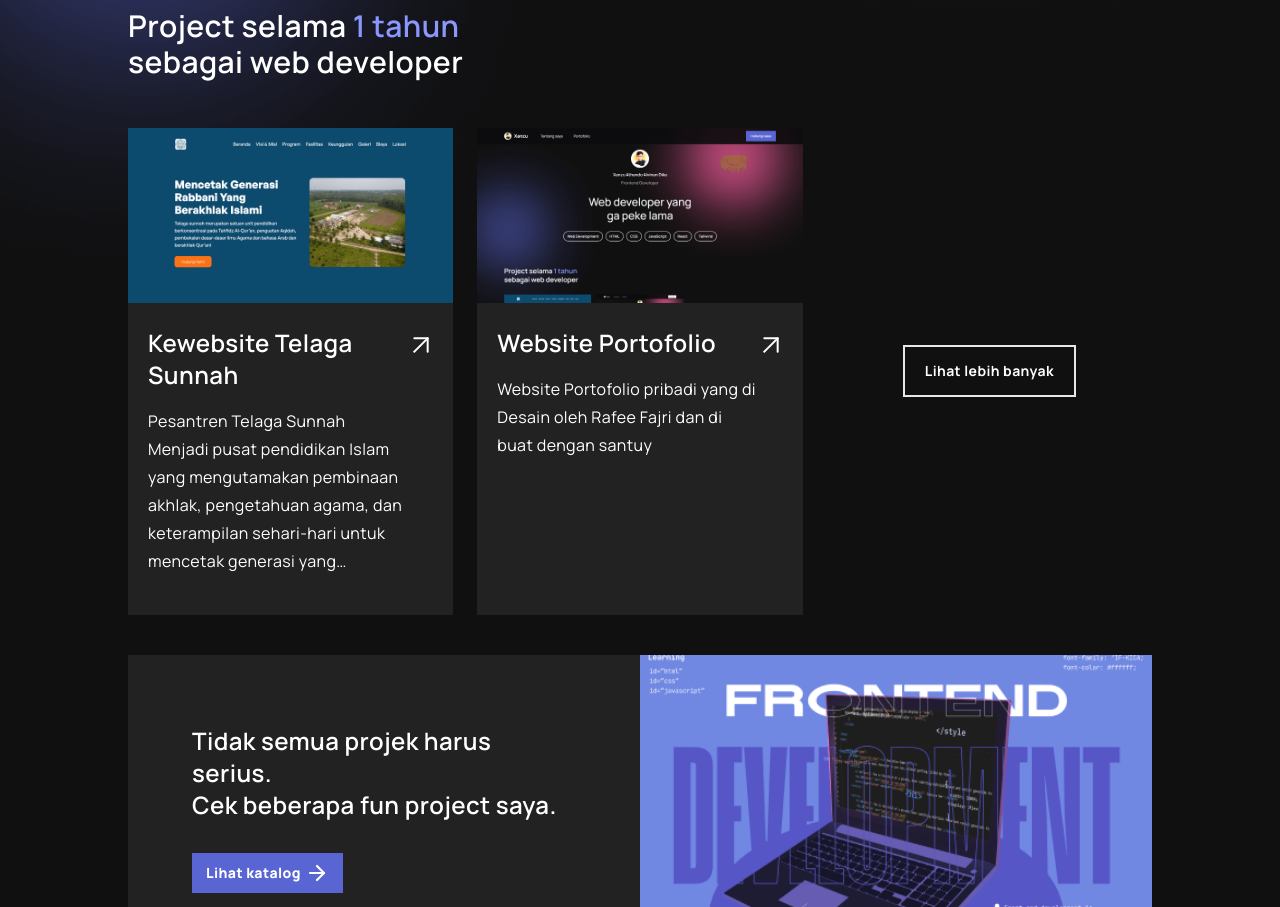
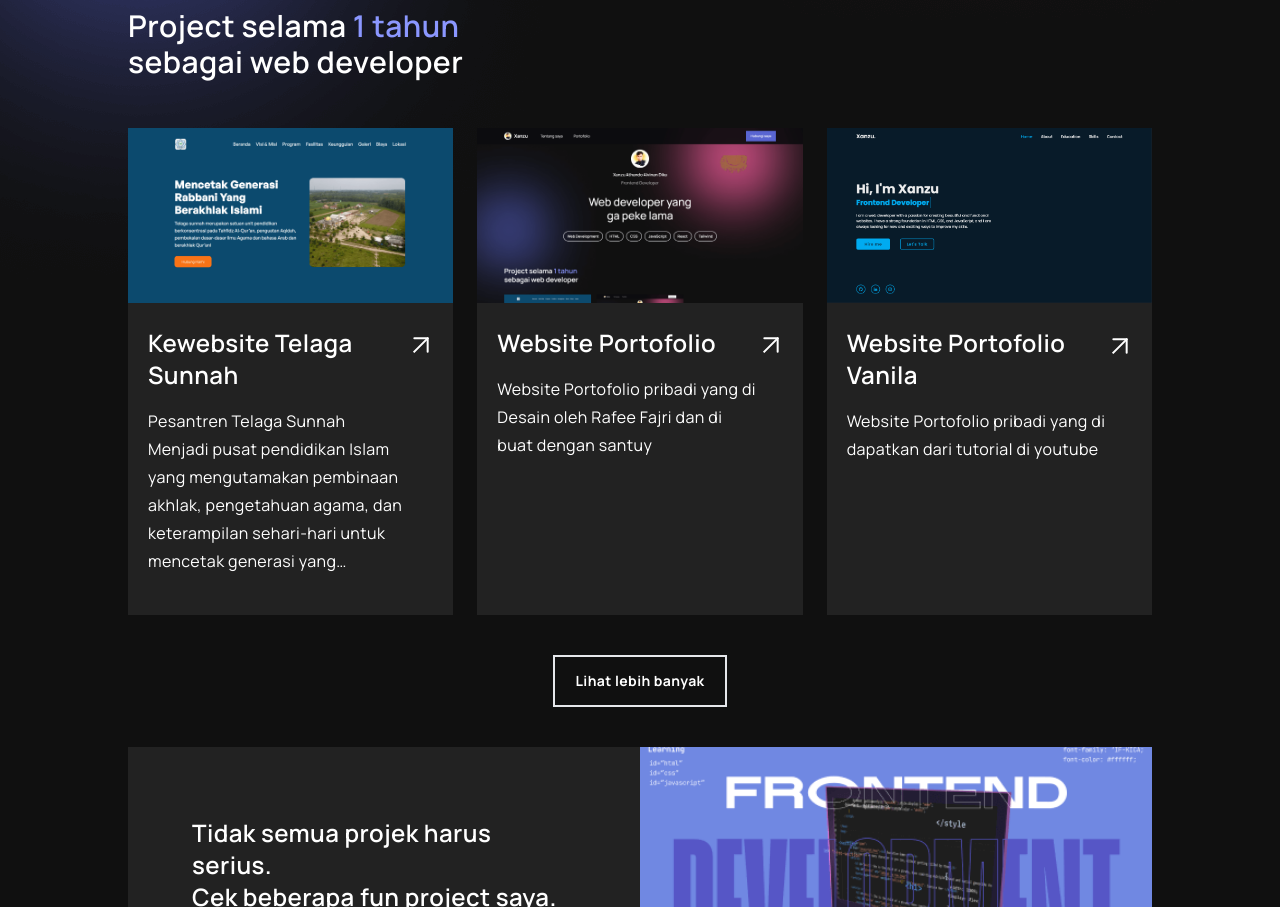
Before and after one commit to xandoalka/XanzuPortofolio, a React (Vite) app: page / in a window 1280 px wide. Shown: the part 580-1487 px from the top of the page. Built offline with nearby package versions, Linux system fonts and the light colour scheme.

Commit message:
update project

```diff
--- a/src/component/Project.jsx
+++ b/src/component/Project.jsx
@@ -1,13 +1,13 @@
 import frontend from '../assets/frontend.png'
 import { Link } from 'react-router-dom'
-import TemplateProject from './ui/TemplateProject'
+import TemplateProject from './template/TemplateProject'
 import { useContext } from 'react'
 import { DataProject } from './context/dataProjectContext'
 
 const Project = () => {
     const [data] = useContext(DataProject)
 
-    return(
+    return (
         <section className="text-white pt-20 pb-0 sm:py-20">
             <div className="w-[85%] lg:w-[80%] mx-auto">
                 <h2 className="text-2xl md:text-3xl text-center sm:text-start font-semibold max-w-sm leading-normal mb-12">Project selama <span className="text-[#8B97FF]">1 tahun</span> sebagai web developer</h2>
@@ -22,15 +22,15 @@ const Project = () => {
                             </TemplateProject>
                         </Link>
                     ))}
-                    <div className='w-full xl:w-1/3 flex justify-center items-center mt-6 lg:mt-0'>
-                        <Link to={'/portofolio'} className='border-2 py-[0.88rem] px-5 font-bold text-sm hover:bg-white hover:text-black  transition ease-linear duration-200'>Lihat lebih banyak</Link>
-                    </div>
+                </div>
+                <div className='w-full flex justify-center items-center mt-6 mb-10'>
+                    <Link to={'/portofolio'} className='border-2 py-[0.88rem] px-5 font-bold text-sm hover:bg-white hover:text-black  transition ease-linear duration-200'>Lihat lebih banyak</Link>
                 </div>
                 <div className='hidden md:flex bg-neutral-card flex-col md:flex-row lg:justify-between'>
                     <div className='flex flex-col justify-center px-12 py-10 xl:pl-16 xl:pr-0 max-w-md'>
                         <p className='text-xl md:text-xl xl:text-2xl leading-10 font-semibold h-20 lg:h-32'>Tidak semua projek harus serius.<br />Cek beberapa fun project saya.</p>
                         <Link to={'/portofolio'} className='flex gap-1 w-fit text-sm font-extrabold h-10 items-center px-3 border-2 border-transparent bg-primary hover:bg-white hover:text-[#101010] transition-all ease-linear duration-200'>Lihat katalog
-                            <svg xmlns="http://www.w3.org/2000/svg" width="24" height="24" viewBox="0 0 24 24" fill="none" stroke="currentColor" stroke-width="2.2" stroke-linecap="round" stroke-linejoin="round" class="lucide lucide-arrow-right"><path d="M5 12h14"/><path d="m12 5 7 7-7 7"/></svg>
+                            <svg xmlns="http://www.w3.org/2000/svg" width="24" height="24" viewBox="0 0 24 24" fill="none" stroke="currentColor" stroke-width="2.2" stroke-linecap="round" stroke-linejoin="round" class="lucide lucide-arrow-right"><path d="M5 12h14" /><path d="m12 5 7 7-7 7" /></svg>
                         </Link>
                     </div>
                     <img className='hidden lg:block sm:w-1/2' src={frontend} alt="frontend-image" />
--- a/src/component/Showchase.jsx
+++ b/src/component/Showchase.jsx
@@ -1,7 +1,7 @@
 import { Link } from 'react-router-dom'
 import { useContext, useState } from 'react'
 import { DataProject } from './context/dataProjectContext'
-import TemplateProject from './ui/TemplateProject'
+import TemplateProject from './template/TemplateProject'
 
 const Showchase = () => {
     const [data] = useContext(DataProject)
--- /dev/null
+++ b/src/component/template/TemplateProject.jsx
@@ -0,0 +1,21 @@
+const TemplateProject = ({img, title, description}) => {
+
+
+    return(
+        <>
+            <img src={img} alt="Project Kewebsite Telaga Sunnah" />
+            <article className='relative px-5 pt-6 pb-10'>
+                <h3 className='text-2xl font-semibold mb-4 leading-8 max-w-[15rem] xl:max-w-none'>{title}</h3>
+                <p className='w-11/12 leading-7 line-clamp-6'>{description}</p>
+                <span className='absolute top-[1.65rem] right-4'>
+                    <svg xmlns="http://www.w3.org/2000/svg" width="32" height="32" viewBox="0 0 32 32" fill="none">
+                        <path d="M9.33337 9.33334H22.6667V22.6667" stroke="white" stroke-width="2" stroke-linecap="round" stroke-linejoin="round"/>
+                        <path d="M9.33337 22.6667L22.6667 9.33334" stroke="white" stroke-width="2" stroke-linecap="square" stroke-linejoin="round"/>
+                    </svg>
+                </span>
+            </article>
+        </>
+    )
+}
+
+export default TemplateProject
--- a/src/component/ui/TemplateProject.jsx
+++ /dev/null
@@ -1,21 +0,0 @@
-const TemplateProject = ({img, title, description}) => {
-
-
-    return(
-        <>
-            <img src={img} alt="Project Kewebsite Telaga Sunnah" />
-            <article className='relative px-5 pt-6 pb-10'>
-                <h3 className='text-2xl font-semibold mb-4 leading-8 max-w-[15rem] xl:max-w-none'>{title}</h3>
-                <p className='w-11/12 leading-7 line-clamp-6'>{description}</p>
-                <span className='absolute top-[1.65rem] right-4'>
-                    <svg xmlns="http://www.w3.org/2000/svg" width="32" height="32" viewBox="0 0 32 32" fill="none">
-                        <path d="M9.33337 9.33334H22.6667V22.6667" stroke="white" stroke-width="2" stroke-linecap="round" stroke-linejoin="round"/>
-                        <path d="M9.33337 22.6667L22.6667 9.33334" stroke="white" stroke-width="2" stroke-linecap="square" stroke-linejoin="round"/>
-                    </svg>
-                </span>
-            </article>
-        </>
-    )
-}
-
-export default TemplateProject
--- a/src/dataProject.jsx
+++ b/src/dataProject.jsx
@@ -1,5 +1,6 @@
 import img1 from './assets/keweb.site_pesantren-telaga-sunnah.png'
 import img2 from './assets/website-portofolio.png'
+import img3 from './assets/website-vanila-portfolio.png'
 
 export const dataProject = [
     {
@@ -20,4 +21,13 @@ export const dataProject = [
         url: "/",
         target: "_parent"
     },
+    {
+        id: 3,
+        type: "website",
+        img: img3,
+        title: "Website Portofolio Vanila",
+        description: "Website Portofolio pribadi yang di dapatkan dari tutorial di youtube",
+        url: "https://xandoalka.github.io/vanila-portfolio/",
+        target: "_blank"
+    }
 ]
```
Also changed, not shown: src/assets/website-vanila-portfolio.png (added).
